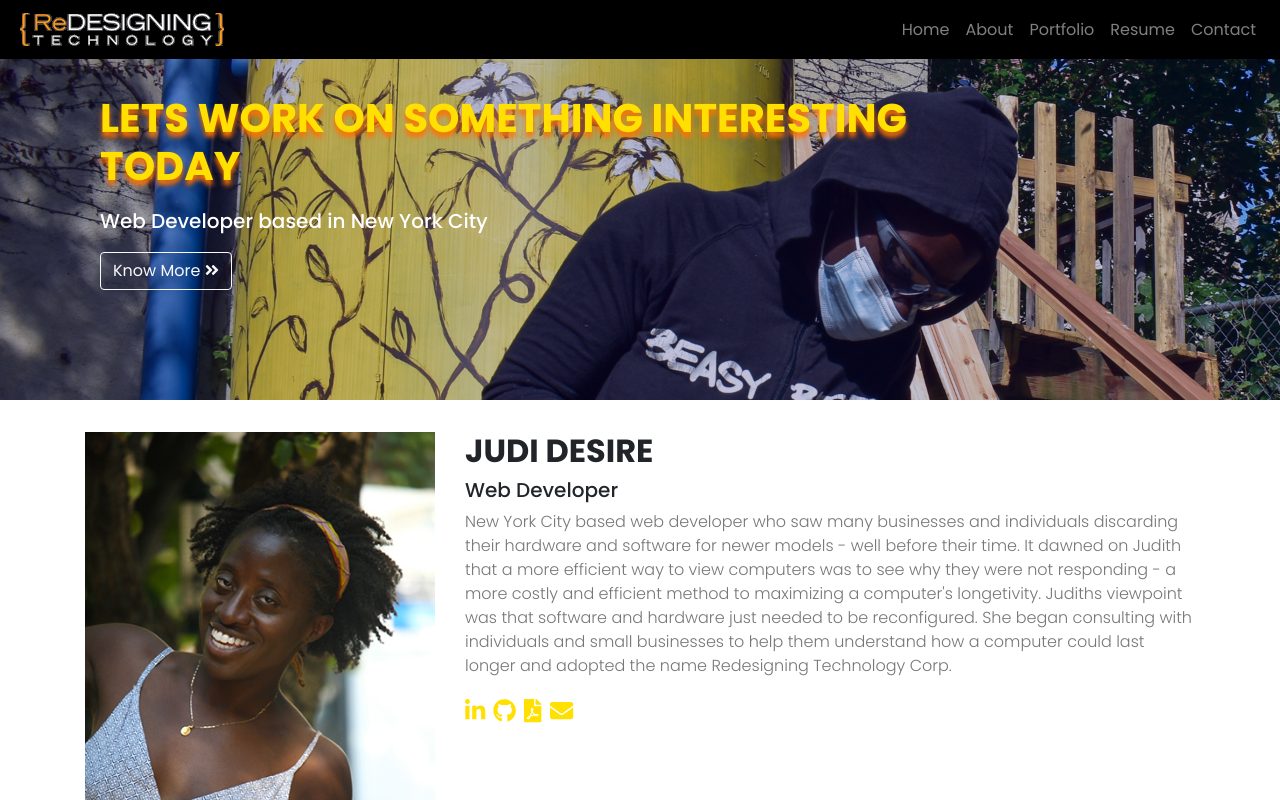
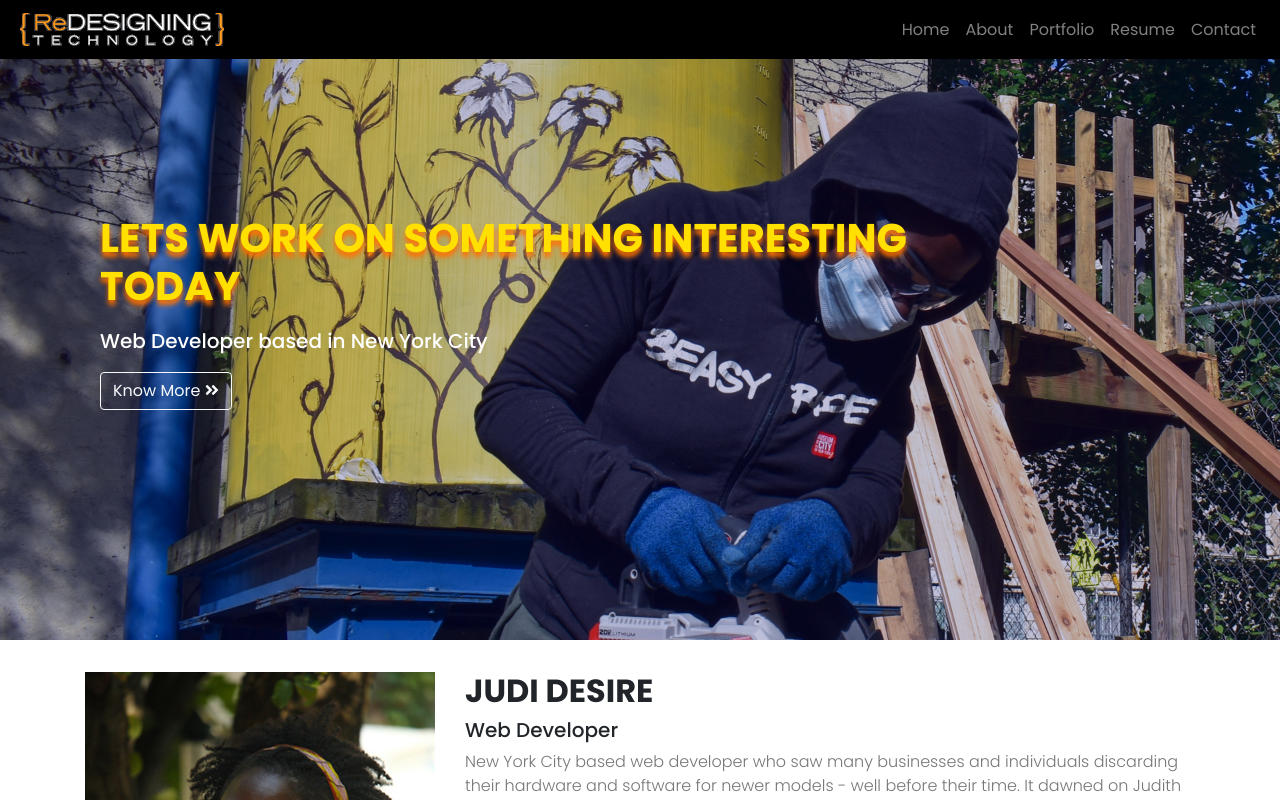
Before and after one commit to berryny/redesigningtech, a React (Create React App) app: page / in a window 1280 px wide. Shown: the top 800 px of the page. Built offline with nearby package versions, Linux system fonts and the light colour scheme.

Commit message:
update styles

```diff
--- a/src/App.css
+++ b/src/App.css
@@ -85,7 +85,7 @@ body .jumbotron {
 }
 .jumbotron.about-jumbotron,
 .jumbotron.home-jumbotron {
-  height: 50vh;
+  height: 80vh;
   background-position: top center;
   background-repeat: no-repeat;
   background-size: cover;
```
Also changed, not shown: 1 other file (tests, documents, lock files or other folders).
